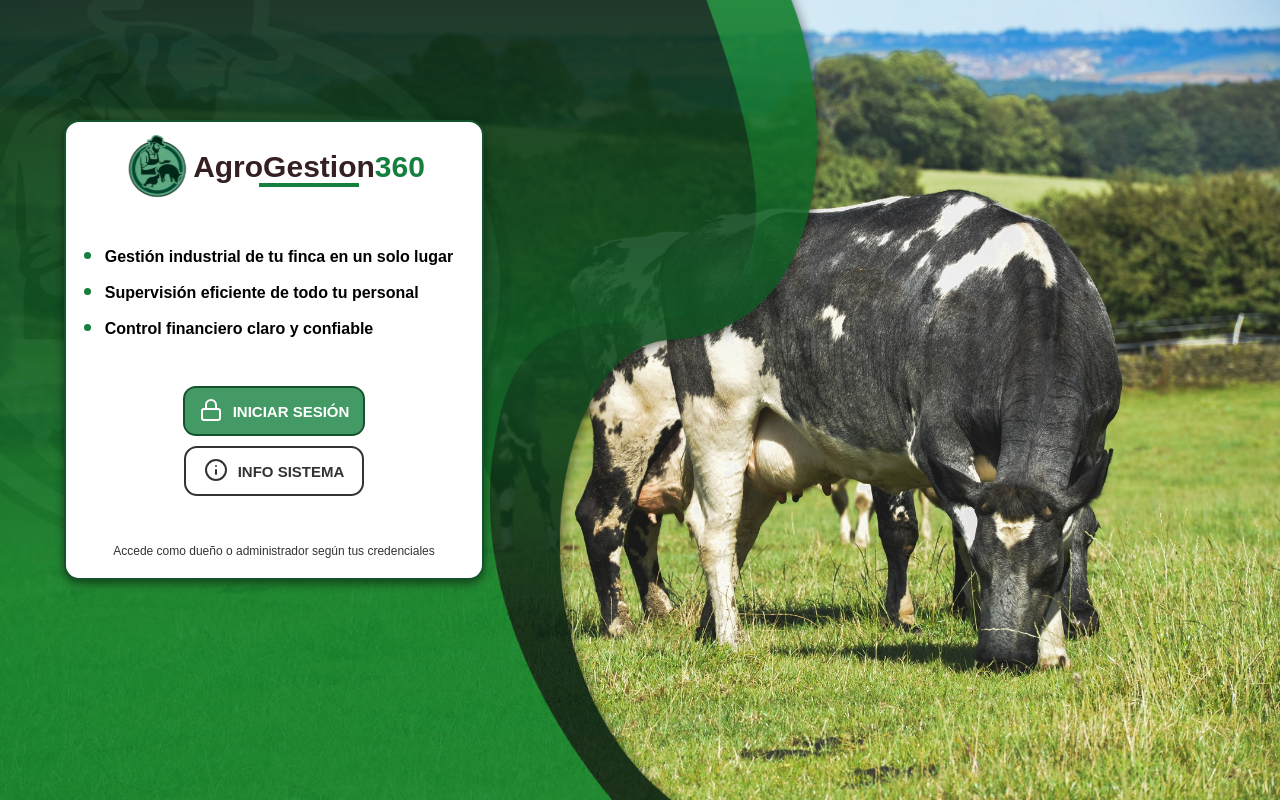
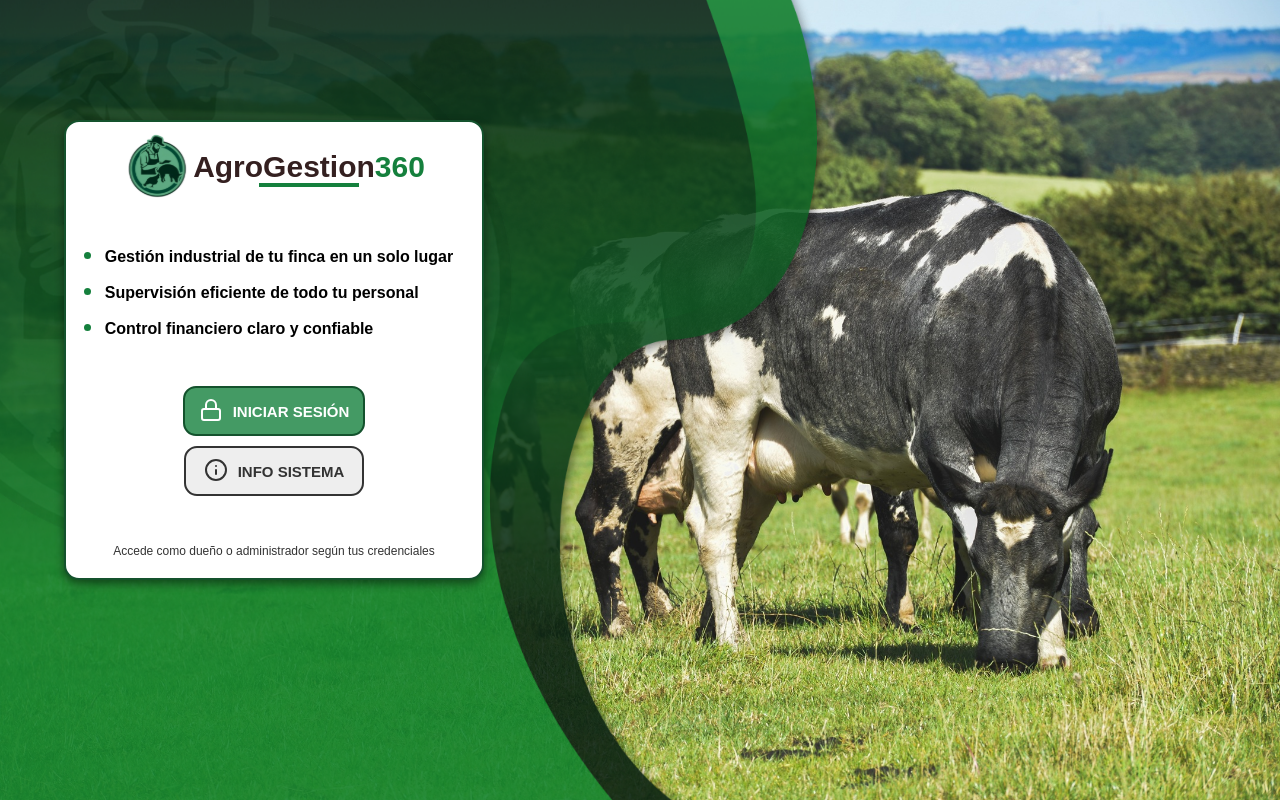
Before and after one commit to stivcode21/AgroGestion360-SENA, a React app in the folder Frontend/: page / in a window 1280 px wide. In both pictures the pointer is over the button "INICIAR SESIÓN". Built offline with nearby package versions, Linux system fonts and the light colour scheme; the HTML template or start-up script is replaced by a standard one.

Commit message:
style: update button his transitions

```diff
--- a/Frontend/src/components/templates/button/Button.module.css
+++ b/Frontend/src/components/templates/button/Button.module.css
@@ -14,6 +14,7 @@
   font-weight: 600;
   gap: 10px;
   cursor: pointer;
+  overflow: hidden;
   transition: all ease-in-out 1ms;
 }
 
@@ -23,21 +24,17 @@
   inset: 0;
   border-radius: 10px;
   background-color: #ffffff;
+  transform: scaleX(0); /* empieza desde el centro */
+  transform-origin: center; /* se expande hacia los costados */
   opacity: 0;
-  transition: opacity 0.1s ease-in;
+  transition: transform 0.1s ease, opacity 0.1s ease;
+  z-index: 0;
+  pointer-events: none;
 }
 
 .button:hover::before {
-  content: "";
-  position: absolute;
+  transform: scaleX(1); /* se expande horizontalmente */
   opacity: 0.2;
-  display: block;
-  left: 0;
-  height: 0;
-  width: 100%;
-  height: 100%;
-  border-radius: 10px;
-  background-color: #ffffff;
 }
 
 .button:active {
@@ -50,7 +47,7 @@
 }
 
 .secondary {
-  background-color: transparent;
+  background-color: #eee;
   border: 2px solid #333;
   color: #333;
 }
```
